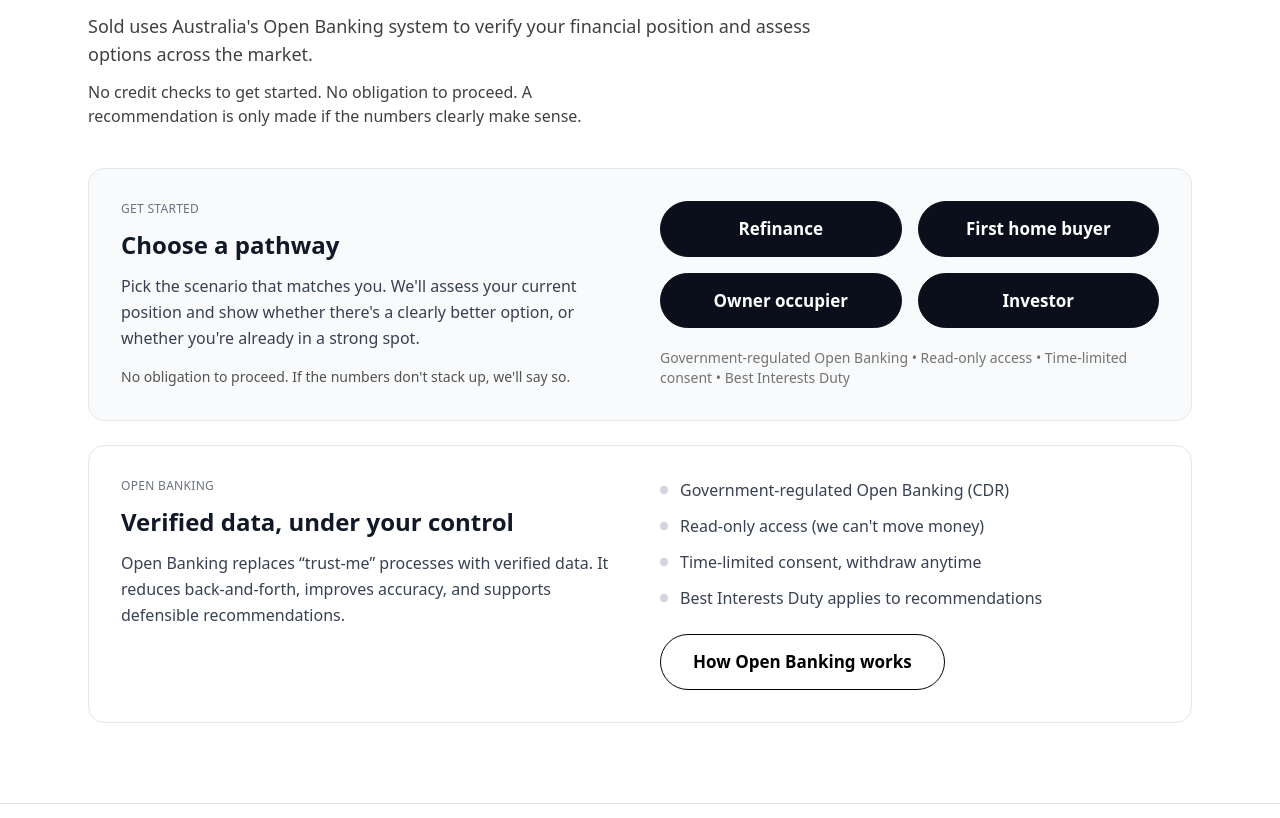
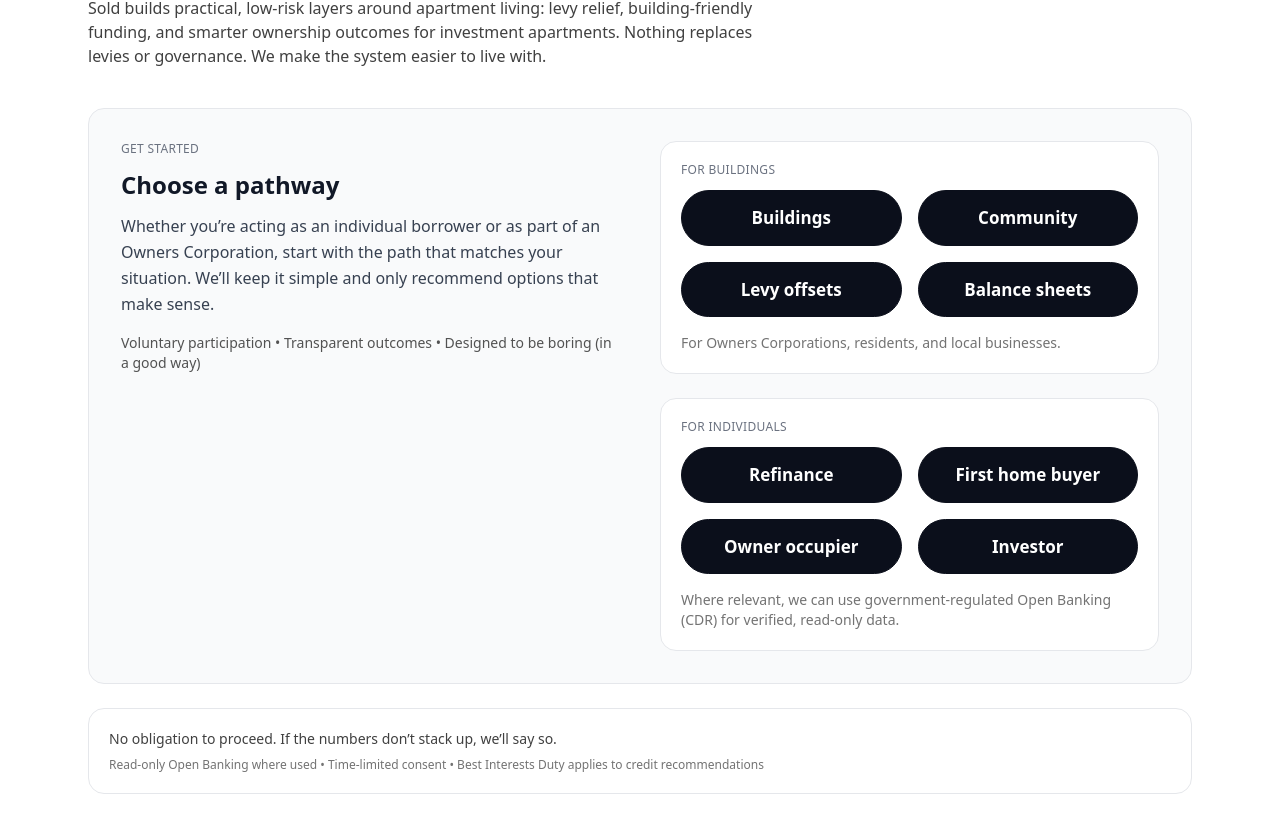
Before and after one commit to RukiDe/sold-nextjs, a Next.js app: page / in a window 1280 px wide. Shown: the part 362-1180 px from the top of the page. Built offline with nearby package versions, Linux system fonts and the light colour scheme.

Commit message:
home page update

```diff
--- a/app/page.tsx
+++ b/app/page.tsx
@@ -8,23 +8,25 @@
         {/* HERO */}
         <div className="max-w-3xl">
           <h1 className="text-4xl sm:text-5xl md:text-6xl font-semibold leading-tight">
-            Clearer mortgage decisions, built on verified data
+            Making apartment costs easier to live with
           </h1>
 
           <div className="h-px w-16 bg-gray-200 mt-6 mb-6" />
 
-          <p className="text-base sm:text-lg text-neutral-700">
-            Sold uses Australia&apos;s Open Banking system to verify your
-            financial position and assess options across the market.
+          <p className="text-base sm:text-lg text-neutral-700 max-w-2xl">
+            Creating shared upside for owners, residents and local businesses
+            over time.
           </p>
 
-          <p className="mt-3 text-sm sm:text-base text-neutral-700 max-w-xl">
-            No credit checks to get started. No obligation to proceed. A
-            recommendation is only made if the numbers clearly make sense.
+          <p className="mt-4 text-sm sm:text-base text-neutral-700 max-w-2xl">
+            Sold builds practical, low-risk layers around apartment living:
+            levy relief, building-friendly funding, and smarter ownership
+            outcomes for investment apartments. Nothing replaces levies or
+            governance. We make the system easier to live with.
           </p>
         </div>
 
-        {/* PANE 1: PATHWAYS (copy left, buttons right) */}
+        {/* PANE: PATHWAYS */}
         <div className="mt-10 rounded-2xl border border-gray-200 bg-gray-50 p-6 sm:p-8">
           <div className="grid grid-cols-1 lg:grid-cols-2 gap-8 lg:gap-10 items-start">
             {/* left copy */}
@@ -36,19 +38,41 @@
                 Choose a pathway
               </h2>
               <p className="text-gray-700 leading-relaxed max-w-xl">
-                Pick the scenario that matches you. We&apos;ll assess your current
-                position and show whether there&apos;s a clearly better option, or
-                whether you&apos;re already in a strong spot.
+                Whether you’re acting as an individual borrower or as part of an
+                Owners Corporation, start with the path that matches your
+                situation. We’ll keep it simple and only recommend options that
+                make sense.
               </p>
 
               <p className="mt-4 text-sm text-neutral-600">
-                No obligation to proceed. If the numbers don&apos;t stack up,
-                we&apos;ll say so.
+                Voluntary participation • Transparent outcomes • Designed to be
+                boring (in a good way)
               </p>
             </div>
 
             {/* right buttons */}
-            <div>
+            <div className="space-y-6">
+              {/* Buildings lane */}
+              <div className="rounded-2xl border border-gray-200 bg-white p-5">
+                <p className="text-xs uppercase tracking-wide text-gray-500 mb-3">
+                  For buildings
+                </p>
+                <div className="grid grid-cols-1 sm:grid-cols-2 gap-4">
+                  <ButtonPill href="/buildings">Buildings</ButtonPill>
+                  <ButtonPill href="/buildings/community">Community</ButtonPill>
+                  <ButtonPill href="/buildings/levy-offsets">Levy offsets</ButtonPill>
+                  <ButtonPill href="/buildings/balance-sheets">Balance sheets</ButtonPill>
+                </div>
+                <p className="mt-4 text-xs sm:text-sm text-neutral-500">
+                  For Owners Corporations, residents, and local businesses.
+                </p>
+              </div>
+
+              {/* Individuals lane */}
+              <div className="rounded-2xl border border-gray-200 bg-white p-5">
+                <p className="text-xs uppercase tracking-wide text-gray-500 mb-3">
+                  For individuals
+                </p>
                 <div className="grid grid-cols-1 sm:grid-cols-2 gap-4">
                   <ButtonPill href="/refinance">Refinance</ButtonPill>
                   <ButtonPill href="/first-home-buyer">First home buyer</ButtonPill>
@@ -56,58 +80,25 @@
                   <ButtonPill href="/investment">Investor</ButtonPill>
                 </div>
 
-              <p className="mt-5 text-xs sm:text-sm text-neutral-500">
-                Government-regulated Open Banking • Read-only access • Time-limited
-                consent • Best Interests Duty
+                <p className="mt-4 text-xs sm:text-sm text-neutral-500">
+                  Where relevant, we can use government-regulated Open Banking
+                  (CDR) for verified, read-only data.
                 </p>
               </div>
             </div>
           </div>
-
-        {/* PANE 2: OPEN BANKING (under hero, separate pane) */}
-        <div className="mt-6 rounded-2xl border border-gray-200 bg-white p-6 sm:p-8">
-          <div className="grid grid-cols-1 lg:grid-cols-2 gap-8 lg:gap-10 items-start">
-            <div>
-              <p className="text-xs uppercase tracking-wide text-gray-500 mb-3">
-                Open Banking
-              </p>
-              <h2 className="text-2xl font-semibold text-gray-900 mb-3">
-                Verified data, under your control
-              </h2>
-              <p className="text-gray-700 leading-relaxed">
-                Open Banking replaces “trust-me” processes with verified data.
-                It reduces back-and-forth, improves accuracy, and supports
-                defensible recommendations.
-              </p>
         </div>
 
-            <div>
-              <ul className="space-y-3 text-gray-700">
-                <li className="flex gap-3">
-                  <span className="mt-2 h-2 w-2 rounded-full bg-gray-300 flex-shrink-0" />
-                  <span>Government-regulated Open Banking (CDR)</span>
-                </li>
-                <li className="flex gap-3">
-                  <span className="mt-2 h-2 w-2 rounded-full bg-gray-300 flex-shrink-0" />
-                  <span>Read-only access (we can&apos;t move money)</span>
-                </li>
-                <li className="flex gap-3">
-                  <span className="mt-2 h-2 w-2 rounded-full bg-gray-300 flex-shrink-0" />
-                  <span>Time-limited consent, withdraw anytime</span>
-                </li>
-                <li className="flex gap-3">
-                  <span className="mt-2 h-2 w-2 rounded-full bg-gray-300 flex-shrink-0" />
-                  <span>Best Interests Duty applies to recommendations</span>
-                </li>
-              </ul>
-
-              <div className="mt-6">
-                <ButtonPill href="/customers" variant="secondary">
-                  How Open Banking works
-                </ButtonPill>
-              </div>
-            </div>
-          </div>
+        {/* Optional small trust strip */}
+        <div className="mt-6 rounded-2xl border border-gray-200 bg-white p-5">
+          <p className="text-sm text-neutral-700">
+            No obligation to proceed. If the numbers don’t stack up, we’ll say
+            so.
+          </p>
+          <p className="mt-2 text-xs text-neutral-500">
+            Read-only Open Banking where used • Time-limited consent • Best
+            Interests Duty applies to credit recommendations
+          </p>
         </div>
       </section>
     </main>
```
Lines whose indentation alone changed are shown as unchanged.
